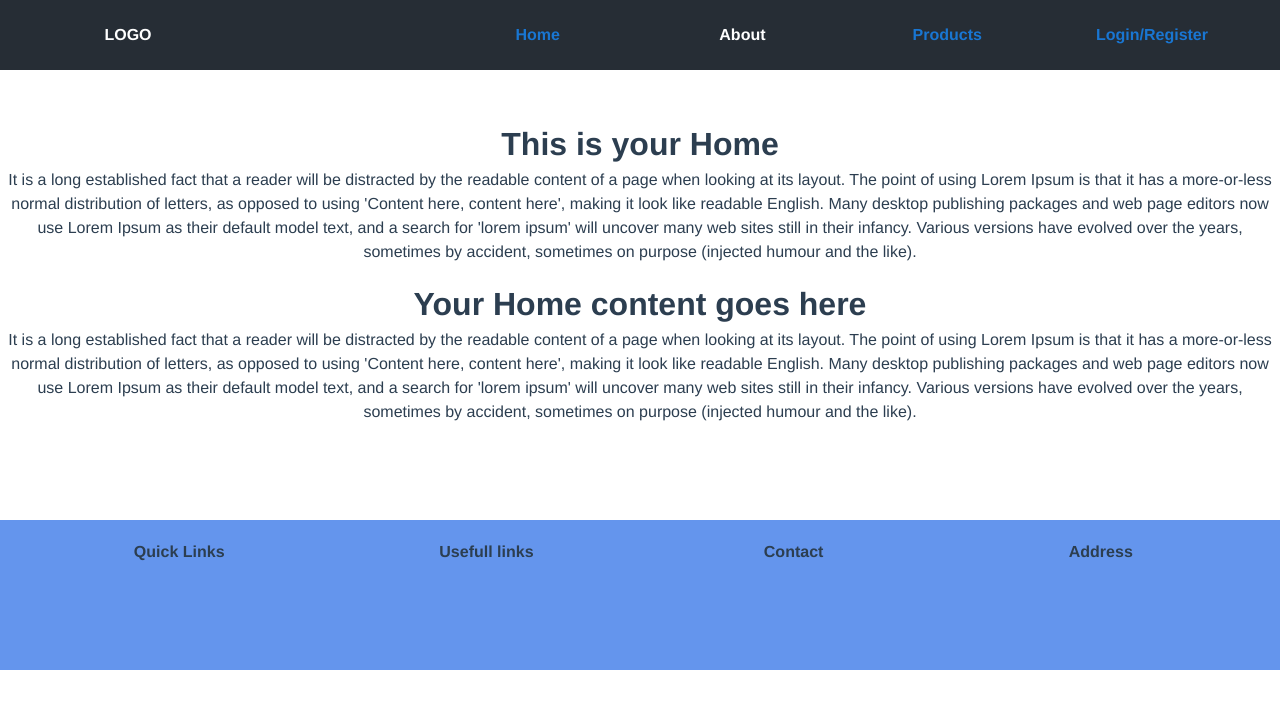
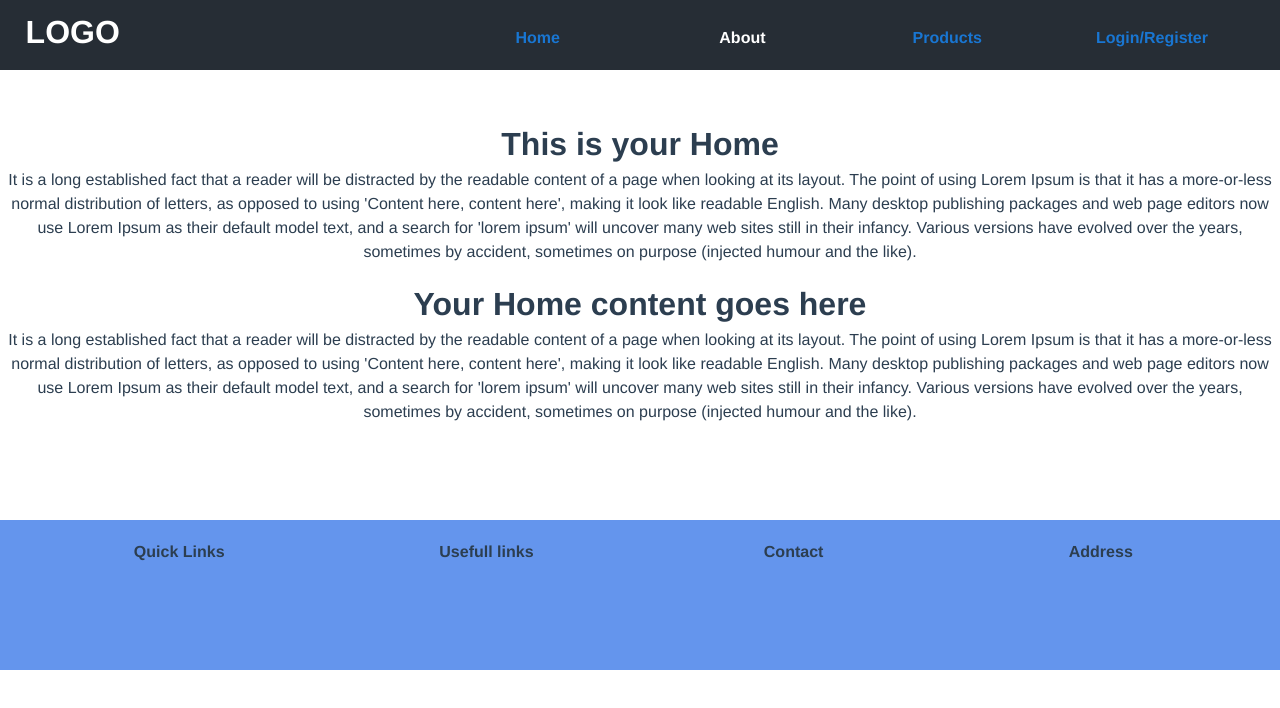
Before and after one commit to maurya20/node-login, a Vue app in the folder vuefrontend/: page / in a window 1280 px wide. Shown: the top 708 px of the page. Built offline with nearby package versions, Linux system fonts and the light colour scheme.

Commit message:
minor css

```diff
--- a/vuefrontend/src/components/main/Header.vue
+++ b/vuefrontend/src/components/main/Header.vue
@@ -1,6 +1,6 @@
 <template>
     <div class="header">
-        <div class="nav-menu">LOGO</div>
+        <div class="nav-menu text-left"><h1>LOGO</h1></div>
         <div class="nav-menu"></div>
         <a class="nav-menu" @click="switchComponent('Home')" :disabled="currentComp === 'Home'">Home</a>
         <div class="nav-menu">About</div>
@@ -37,7 +37,7 @@ export default {
     .nav-menu {
         display: inline-block;
         width: 16%;
-        padding-top: 23px;
+        padding-top: 8px;
         color: white;
         font-weight: bold;
     }
--- a/vuefrontend/src/components/product/Products.vue
+++ b/vuefrontend/src/components/product/Products.vue
@@ -34,6 +34,7 @@
 <style>
     .products {
         width: 100%;
+        min-height: 400px;
         margin-top: 50px;
     }
     .block {
```
